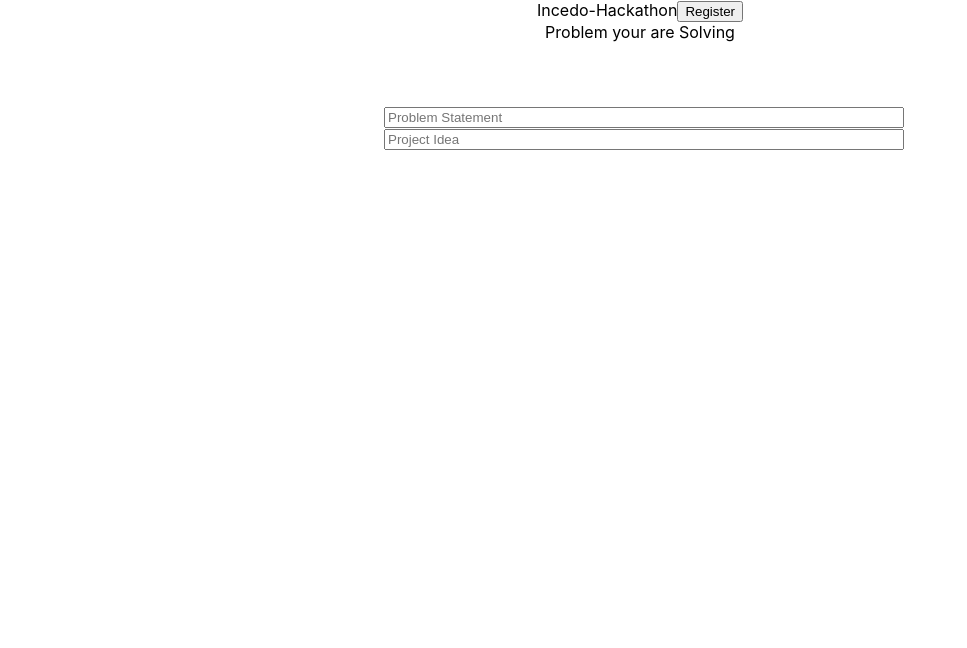
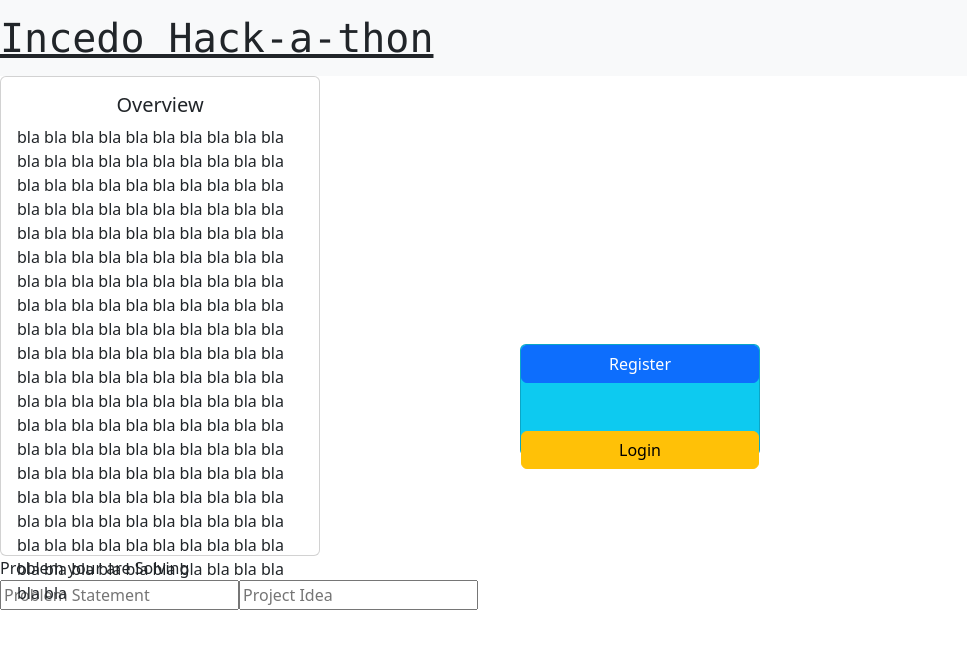
Before and after one commit to BerserkViking/Frontend, a React (Create React App) app: page /register-final in a window 1280 px wide. Shown: the top 648 px of the page, without its empty margins (0-967 px from the left). Built offline with nearby package versions, Linux system fonts and the light colour scheme.

Commit message:
Hackathon Home-Page version-1

```diff
--- a/package.json
+++ b/package.json
@@ -11,6 +11,7 @@
     "react-dom": "^18.2.0",
     "react-router-dom": "^6.8.1",
     "react-scripts": "5.0.1",
+    "reactstrap": "^9.1.5",
     "web-vitals": "^2.1.4"
   },
   "scripts": {
--- a/src/App.js
+++ b/src/App.js
@@ -1,4 +1,5 @@
 import { useNavigate, Route,Routes} from 'react-router-dom';
+import { HackathonPage } from './components/HackathonPage';
 import { RegistrationFinal } from './components/RegistrationFinal';
 import RegistrationForm from './components/RegistrationForm';
 import { TeamMembers } from './components/TeamMembers';
@@ -7,13 +8,7 @@
  const Navigate=useNavigate();
   return (
     <>
-    <div className="App">
-      Incedo-Hackathon
-      <button type='submit'  onClick={()=>Navigate('/registration-form')}>
-        Register
-      </button>
-    </div>
-
+    <HackathonPage/>
     <Routes>
       <Route path='/registration-form' element={<RegistrationForm/>}></Route>
       <Route path='/team-members' element={<TeamMembers/>}></Route>
@@ -25,3 +20,10 @@
 }
 
 export default App;
+{/* <div className="App">
+      Incedo-Hackathon
+      <button type='submit'  onClick={()=>Navigate('/registration-form')}>
+        Register
+      </button>
+    </div>
+     */}
--- a/src/components/HackathonPage.js
+++ b/src/components/HackathonPage.js
@@ -1,7 +1,58 @@
-import {useNavigate} from 'react-router-dom'
+import {Link} from 'react-router-dom'
 export const HackathonPage = () => {
+  return (
+    <div>
+      <nav className="navbar navbar-light bg-light text-center fs-1 text font-monospace text-decoration-underline">
+       Incedo Hack-a-thon
+      </nav>
+      <div className="card" style={{ "width": "20rem","height":"30rem" }}>
 
-  return (
-    <div>HackathonPage</div>
-  )
+        <div className="card-body mt-6">
+          <h5 className="card-title text-center">Overview</h5>
+          <p className="card-text">
+            bla bla bla bla bla bla
+            bla bla bla bla bla bla
+            bla bla bla bla bla bla
+            bla bla bla bla bla bla
+            bla bla bla bla bla bla
+            bla bla bla bla bla bla
+            bla bla bla bla bla bla
+            bla bla bla bla bla bla
+            bla bla bla bla bla bla
+            bla bla bla bla bla bla
+            bla bla bla bla bla bla
+            bla bla bla bla bla bla
+            bla bla bla bla bla bla
+            bla bla bla bla bla bla
+            bla bla bla bla bla bla
+            bla bla bla bla bla bla
+            bla bla bla bla bla bla
+            bla bla bla bla bla bla
+            bla bla bla bla bla bla
+            bla bla bla bla bla bla
+            bla bla bla bla bla bla
+            bla bla bla bla bla bla
+            bla bla bla bla bla bla
+            bla bla bla bla bla bla
+            bla bla bla bla bla bla
+            bla bla bla bla bla bla
+            bla bla bla bla bla bla
+            bla bla bla bla bla bla
+            bla bla bla bla bla bla
+            bla bla bla bla bla bla
+            bla bla bla bla bla bla
+            bla bla bla bla bla bla
+
+          </p>
+        </div>
+      </div>
+
+      <div class="card text-bg-info grid gap-5  row-gap-9 position-absolute top-50  start-50 translate-middle" style={{ "width": "15rem" ,"height":"7rem"}}>
+          <Link to='/registration-form' target='_blank' className="btn btn-primary ">Register</Link>
+          <a href="#" class="btn btn-warning ">Login</a>
+        </div>
+      </div>
+
+
+  );
 }
--- a/src/components/RegistrationFinal.js
+++ b/src/components/RegistrationFinal.js
@@ -1,4 +1,4 @@
-import './final-part-class.css'
+
 
 export const RegistrationFinal = () => {
   return (
--- a/src/components/RegistrationForm.js
+++ b/src/components/RegistrationForm.js
@@ -1,11 +1,7 @@
-import { useState } from 'react';
 import {useNavigate} from 'react-router-dom'
 
 const RegistrationForm = () => {
     const Navigate = useNavigate();
-
-    const [teamName, setTeamName] = useState("")
-
     return (
         <div>
         <form className='container'>
@@ -16,7 +12,7 @@
             </div>
 
             <div>
-                <input type='text' placeholder='Team Name' name='Team name' onChange={(e) => setTeamName(e.target.value)}>
+                <input type='text' placeholder='Team Name' name='Team name' >
                 </input>
             </div>
             <div>
--- a/src/components/final-part-class.css
+++ /dev/null
@@ -1,27 +0,0 @@
-body{
-    text-align:center;
-    display: block;
-    margin-left: auto;
-    margin-right: auto;
-}
-.final-part-class{
-    display : flex;
-    justify-content: space-between;
-    flex-direction: column;
-}
-.box{
-    width: 40%;
-    height: 45%;
-    display:block;
-    margin-top:5%;
-    margin-left:auto;
-    margin-right:auto;
-}
-.tb1{
-    height:20%;
-    width:100%;
-}
-.tb2{
-    height:75%;
-    width:100%;
-}
--- a/src/index.js
+++ b/src/index.js
@@ -4,7 +4,7 @@
 import App from './App';
 import reportWebVitals from './reportWebVitals';
 import { BrowserRouter } from 'react-router-dom';
-//import 'bootstrap/dist/css/bootstrap.css';
+import 'bootstrap/dist/css/bootstrap.css';
 
 const root = ReactDOM.createRoot(document.getElementById('root'));
 root.render(
```
Also changed, not shown: 1 other file (tests, documents, lock files or other folders).
